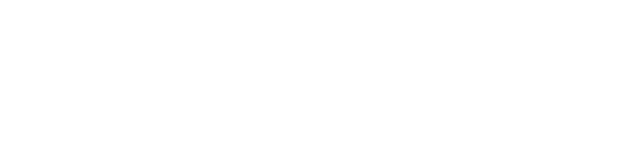
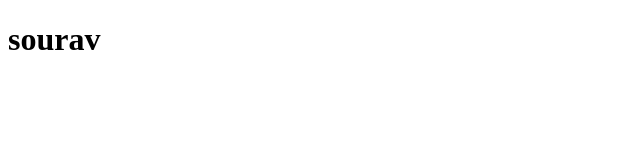
Before and after one commit to Anshuman2g/sourav, a plain HTML site: page index.html in a window 1280 px wide. Shown: the whole page, without its empty margins (0-640 px from the left). Drawn offline with Linux system fonts and the light colour scheme.

Commit message:
Update index.html

```diff
--- a/index.html
+++ b/index.html
@@ -7,5 +7,7 @@
 </head>
 <body>
 
+    <h1>sourav</h1>
+
 </body>
 </html>
```
